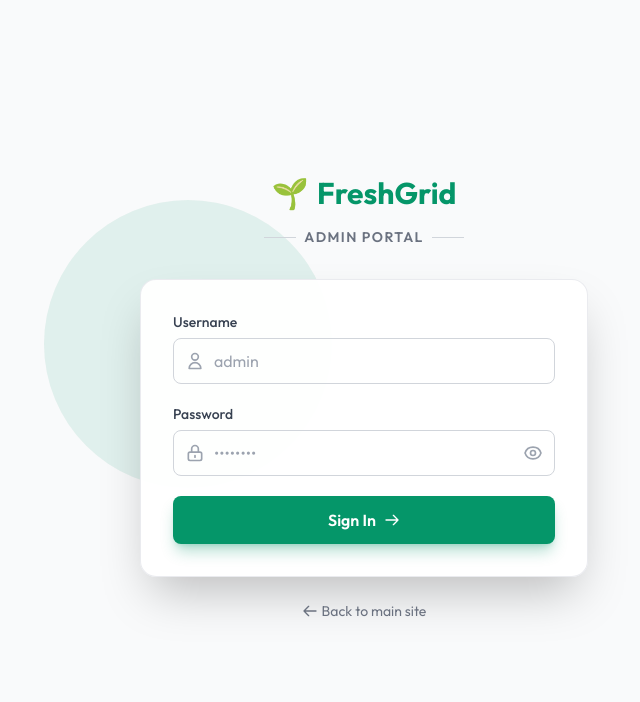
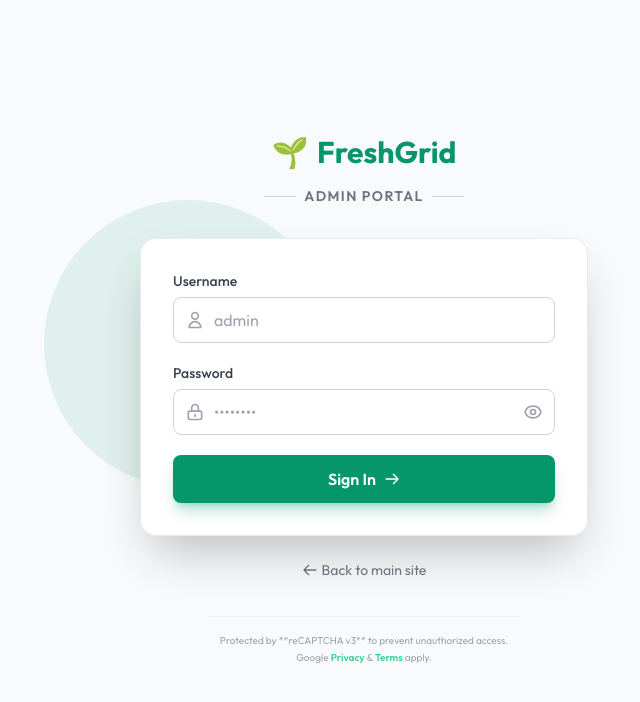
Before and after one commit to NiviruInsithaUdavinWeerasinghe/FreshGrid, a React (Vite) app in the folder frontend/: page /admin in a window 1280 px wide. Shown: the top 702 px of the page, without its empty margins (276-916 px from the left). Built offline with nearby package versions, Linux system fonts and the light colour scheme; no server answers.

Commit message:
Design: Hide default reCAPTCHA badge and add custom dark-themed notice

```diff
--- a/frontend/src/pages/Admin/AdminLogin.jsx
+++ b/frontend/src/pages/Admin/AdminLogin.jsx
@@ -231,6 +231,18 @@ const AdminLogin = () => {
             Back to main site
           </Link>
         </div>
+
+        {siteKey && (
+          <>
+            <style>{`
+              .grecaptcha-badge { visibility: hidden !important; }
+            `}</style>
+            <div className="mt-8 text-center text-[10px] text-gray-400 dark:text-gray-500 max-w-xs mx-auto leading-relaxed border-t border-gray-200/50 dark:border-white/5 pt-4">
+              Protected by **reCAPTCHA v3** to prevent unauthorized access. <br />
+              Google <a href="https://policies.google.com/privacy" target="_blank" rel="noopener noreferrer" className="text-primary-light hover:underline font-semibold transition-colors">Privacy</a> & <a href="https://policies.google.com/terms" target="_blank" rel="noopener noreferrer" className="text-primary-light hover:underline font-semibold transition-colors">Terms</a> apply.
+            </div>
+          </>
+        )}
       </div>
     </div>
   );
```
